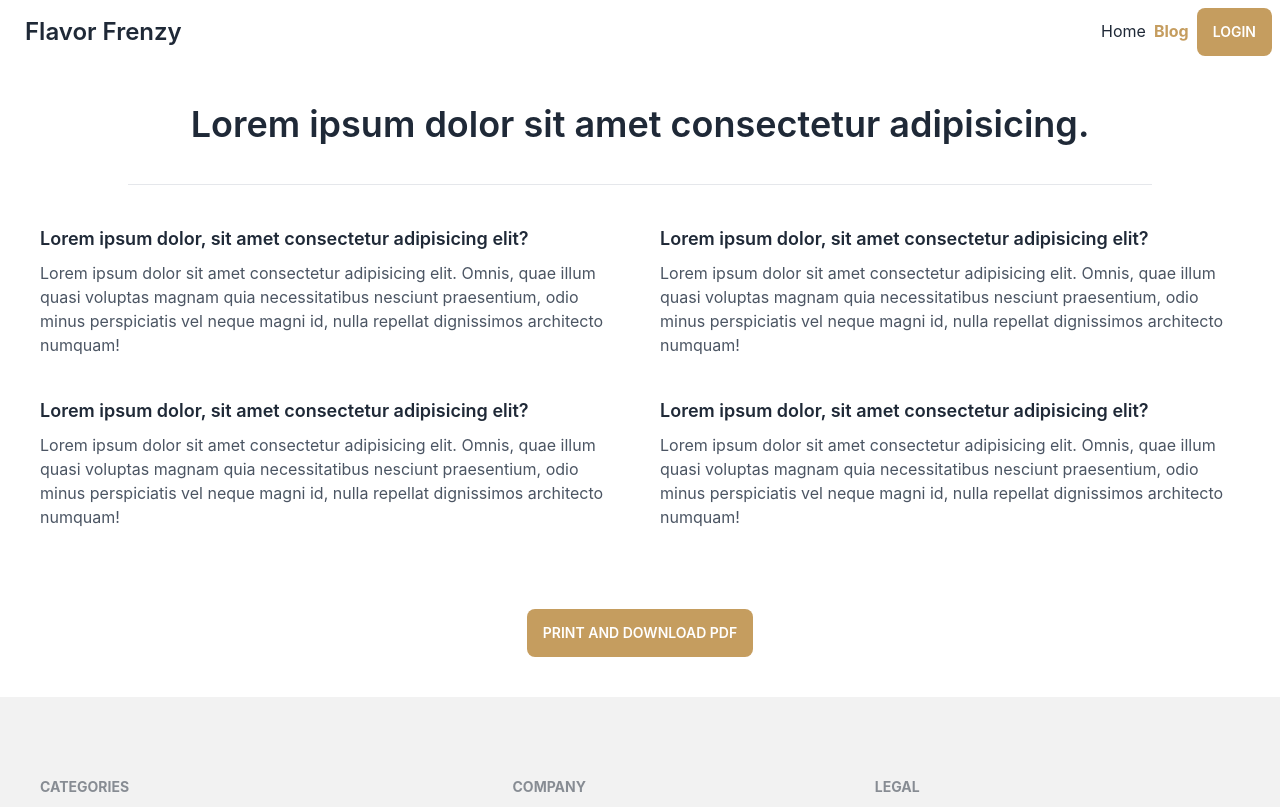
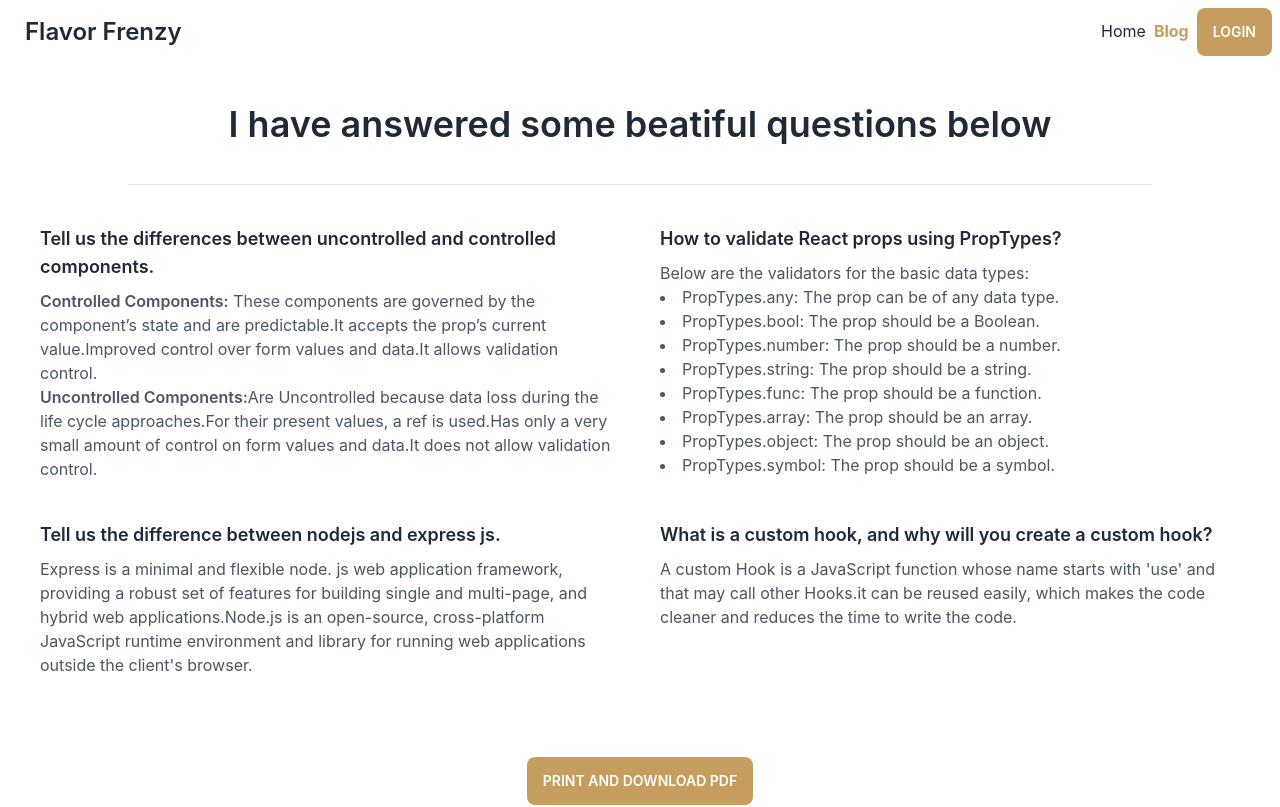
Before and after one commit to habibullahraju/chef-recipe-flavor-frezy, a React (Vite) app: page /blog in a window 1280 px wide. Shown: the top 807 px of the page. Built offline with nearby package versions, Linux system fonts and the light colour scheme; no server answers.

Commit message:
i added blog questions

```diff
--- a/src/PDFblog/PDFblog.jsx
+++ b/src/PDFblog/PDFblog.jsx
@@ -1,43 +1,96 @@
-import React, { useRef } from 'react';
-import ReactPrint from 'react-to-print';
-
+import React, {useRef} from "react";
+import ReactPrint from "react-to-print";
 
 const PDFblog = () => {
   const ref = useRef();
 
   return (
     <div>
-            <div className='pdf'>
-                <div className='sss'>
-                    <div ref={ref} className='a'>
-                    <h2 className='my-10 text-center text-4xl font-semibold'>Lorem ipsum dolor sit amet consectetur adipisicing.</h2>
-            <hr className='w-[80%] mx-auto' />
-          <div className='grid md:grid-cols-2 gap-10 p-10'>
+      <div className="pdf">
+        <div className="sss">
+          <div ref={ref} className="a">
+            <h2 className="my-10 text-center text-4xl font-semibold">
+              I have answered some beatiful questions below
+            </h2>
+            <hr className="w-[80%] mx-auto" />
+            <div className="grid md:grid-cols-2 gap-10 p-10">
               <div>
-                <h2 className='font-semibold mb-2 text-lg'>Lorem ipsum dolor, sit amet consectetur adipisicing elit?</h2>
+                <h2 className="font-semibold mb-2 text-lg">
+                  Tell us the differences between uncontrolled and controlled
+                  components.
+                </h2>
 
-                <p className='text-gray-600'>Lorem ipsum dolor sit amet consectetur adipisicing elit. Omnis, quae illum quasi voluptas magnam quia necessitatibus nesciunt praesentium, odio minus perspiciatis vel neque magni id, nulla repellat dignissimos architecto numquam!</p>
+                <p className="text-gray-600">
+                  {" "}
+                  <span className="font-semibold">
+                    Controlled Components:
+                  </span>{" "}
+                  These components are governed by the component’s state and are
+                  predictable.It accepts the prop’s current value.Improved
+                  control over form values and data.It allows validation
+                  control.
+                  <br />
+                  <span className="font-semibold">
+                    Uncontrolled Components:
+                  </span>
+                  Are Uncontrolled because data loss during the life cycle
+                  approaches.For their present values, a ref is used.Has only a
+                  very small amount of control on form values and data.It does
+                  not allow validation control.
+                </p>
               </div>
               <div>
-            <h2 className='font-semibold mb-2 text-lg'>Lorem ipsum dolor, sit amet consectetur adipisicing elit?</h2>
+                <h2 className="font-semibold mb-2 text-lg">
+                  How to validate React props using PropTypes?
+                </h2>
 
-                <p className='text-gray-600'>Lorem ipsum dolor sit amet consectetur adipisicing elit. Omnis, quae illum quasi voluptas magnam quia necessitatibus nesciunt praesentium, odio minus perspiciatis vel neque magni id, nulla repellat dignissimos architecto numquam!</p>
+                <p className="text-gray-600">
+                  Below are the validators for the basic data types:
+                  <li>PropTypes.any: The prop can be of any data type.</li>
+                  <li>PropTypes.bool: The prop should be a Boolean.</li>
+                  <li>PropTypes.number: The prop should be a number.</li>
+                  <li>PropTypes.string: The prop should be a string.</li>
+                  <li>PropTypes.func: The prop should be a function.</li>
+                  <li>PropTypes.array: The prop should be an array.</li>
+                  <li>PropTypes.object: The prop should be an object.</li>
+                  <li>PropTypes.symbol: The prop should be a symbol.</li>
+                </p>
               </div>
               <div>
-            <h2 className='font-semibold mb-2 text-lg'>Lorem ipsum dolor, sit amet consectetur adipisicing elit?</h2>
+                <h2 className="font-semibold mb-2 text-lg">
+                  Tell us the difference between nodejs and express js.
+                </h2>
 
-                <p className='text-gray-600'>Lorem ipsum dolor sit amet consectetur adipisicing elit. Omnis, quae illum quasi voluptas magnam quia necessitatibus nesciunt praesentium, odio minus perspiciatis vel neque magni id, nulla repellat dignissimos architecto numquam!</p>
+                <p className="text-gray-600">
+                  Express is a minimal and flexible node. js web application
+                  framework, providing a robust set of features for building
+                  single and multi-page, and hybrid web applications.Node.js is
+                  an open-source, cross-platform JavaScript runtime environment
+                  and library for running web applications outside the client's
+                  browser.
+                </p>
               </div>
               <div>
-            <h2 className='font-semibold mb-2 text-lg'>Lorem ipsum dolor, sit amet consectetur adipisicing elit?</h2>
+                <h2 className="font-semibold mb-2 text-lg">
+                  What is a custom hook, and why will you create a custom hook?
+                </h2>
 
-                <p className='text-gray-600'>Lorem ipsum dolor sit amet consectetur adipisicing elit. Omnis, quae illum quasi voluptas magnam quia necessitatibus nesciunt praesentium, odio minus perspiciatis vel neque magni id, nulla repellat dignissimos architecto numquam!</p>
+                <p className="text-gray-600">
+                A custom Hook is a JavaScript function whose name starts with 'use' and that may call other Hooks.it can be reused easily, which makes the code cleaner and reduces the time to write the code.
+                </p>
               </div>
             </div>
           </div>
         </div>
-                <div className='inlinepy-10 flex justify-center py-10'>
-                <ReactPrint trigger={()=> <button className='btn text-center bg-[#C59D5F] border-none'>Print and Download PDF</button>} content={()=> ref.current}></ReactPrint>
+        <div className="inlinepy-10 flex justify-center py-10">
+          <ReactPrint
+            trigger={() => (
+              <button className="btn text-center bg-[#C59D5F] border-none">
+                Print and Download PDF
+              </button>
+            )}
+            content={() => ref.current}
+          ></ReactPrint>
         </div>
       </div>
     </div>
--- a/src/pages/OurChef/ChefCard.jsx
+++ b/src/pages/OurChef/ChefCard.jsx
@@ -1,5 +1,5 @@
 import React from 'react';
-import { FaThumbsUp } from "react-icons/fa";
+import { FaThumbsUp, FaBriefcase, FaUtensils } from "react-icons/fa";
 import { Link } from 'react-router-dom';
 import LazyLoad from 'react-lazy-load';
 
@@ -13,9 +13,9 @@ const ChefCard = ({chef}) => {
     </LazyLoad></figure>
   <div className="card-body">
     <h2 className="card-title">{chefName}</h2>
-    <p className='m-0'>Experience: {yearsOfExperience} years</p>
-    <p>Recipes: {numberOfRecipes}</p>
-    <p className='flex items-center gap-3'><span><FaThumbsUp></FaThumbsUp></span><span>{likes}</span></p>
+    <p className='m-0 flex items-center gap-2'><FaBriefcase></FaBriefcase> Experience: {yearsOfExperience} years</p>
+    <p className='flex items-center gap-2'><FaUtensils></FaUtensils> Recipes: {numberOfRecipes}</p>
+    <p className='flex items-center gap-2'><span><FaThumbsUp></FaThumbsUp></span><span>{likes}</span></p>
     <div className="card-actions justify-end">
       <Link to={`/all-chef/${id}`}  className="btn border-none bg-[#C59D5F]">View Recipe</Link>
     </div>
--- a/src/pages/OurChef/ChefDetails.jsx
+++ b/src/pages/OurChef/ChefDetails.jsx
@@ -1,6 +1,6 @@
 import React from 'react';
 import { useLoaderData } from 'react-router-dom';
-import { FaThumbsUp } from "react-icons/fa";
+import { FaThumbsUp, FaBriefcase, FaUtensils  } from "react-icons/fa";
 import ChefDetailsCard from './ChefDetailsCard';
 
 const ChefDetails = () => {
@@ -21,8 +21,8 @@ const ChefDetails = () => {
                 <div>
                     <h2 className='text-4xl font-bold mb-4'>{chefName}</h2>
                     <p className='text-gray-600 text-lg mb-2'> <span className='font-semibold'>Description: </span>{shortDescription}</p>
-                    <p className='text-lg font-semibold text-gray-600'>Recipes: {numberOfRecipes}</p>
-                    <p  className='text-lg font-semibold text-gray-600 py-1'>Experience: {yearsOfExperience} Years</p>
+                    <p className='text-lg font-semibold text-gray-600 flex items-center gap-2'><FaUtensils></FaUtensils> Recipes: {numberOfRecipes}</p>
+                    <p  className='text-lg font-semibold text-gray-600 py-1 flex items-center gap-2'> <FaBriefcase></FaBriefcase> Experience: {yearsOfExperience} Years</p>
                     <p className='text-gray-600 flex items-center gap-3 text-lg font-semibold'><span><FaThumbsUp></FaThumbsUp></span> <span>{likes}</span></p>
                 </div>
             </div>
--- a/src/pages/Shared/Footer/Footer.jsx
+++ b/src/pages/Shared/Footer/Footer.jsx
@@ -34,7 +34,7 @@ Appetizer & Snack</Link>
 <footer className="footer px-10 py-4 border-t bg-base-200 text-base-content border-base-300">
   <div className="items-center grid-flow-col">
     <svg width="24" height="24" viewBox="0 0 24 24" xmlns="http://www.w3.org/2000/svg" fillRule="evenodd" clipRule="evenodd" className="fill-current"><path d="M22.672 15.226l-2.432.811.841 2.515c.33 1.019-.209 2.127-1.23 2.456-1.15.325-2.148-.321-2.463-1.226l-.84-2.518-5.013 1.677.84 2.517c.391 1.203-.434 2.542-1.831 2.542-.88 0-1.601-.564-1.86-1.314l-.842-2.516-2.431.809c-1.135.328-2.145-.317-2.463-1.229-.329-1.018.211-2.127 1.231-2.456l2.432-.809-1.621-4.823-2.432.808c-1.355.384-2.558-.59-2.558-1.839 0-.817.509-1.582 1.327-1.846l2.433-.809-.842-2.515c-.33-1.02.211-2.129 1.232-2.458 1.02-.329 2.13.209 2.461 1.229l.842 2.515 5.011-1.677-.839-2.517c-.403-1.238.484-2.553 1.843-2.553.819 0 1.585.509 1.85 1.326l.841 2.517 2.431-.81c1.02-.33 2.131.211 2.461 1.229.332 1.018-.21 2.126-1.23 2.456l-2.433.809 1.622 4.823 2.433-.809c1.242-.401 2.557.484 2.557 1.838 0 .819-.51 1.583-1.328 1.847m-8.992-6.428l-5.01 1.675 1.619 4.828 5.011-1.674-1.62-4.829z"></path></svg>
-    <p>Copyright © 2022 Flavor Frenzy, All rights reserved.  <br/>Providing reliable tech since 1992</p>
+    <p>Copyright © 2023 Flavor Frenzy, All rights reserved.  <br/>Providing reliable tech since 1992</p>
   </div>
   <div className="md:place-self-center md:justify-self-end">
     <div className="grid grid-flow-col gap-4">
```
Lines whose indentation alone changed are shown as unchanged.
